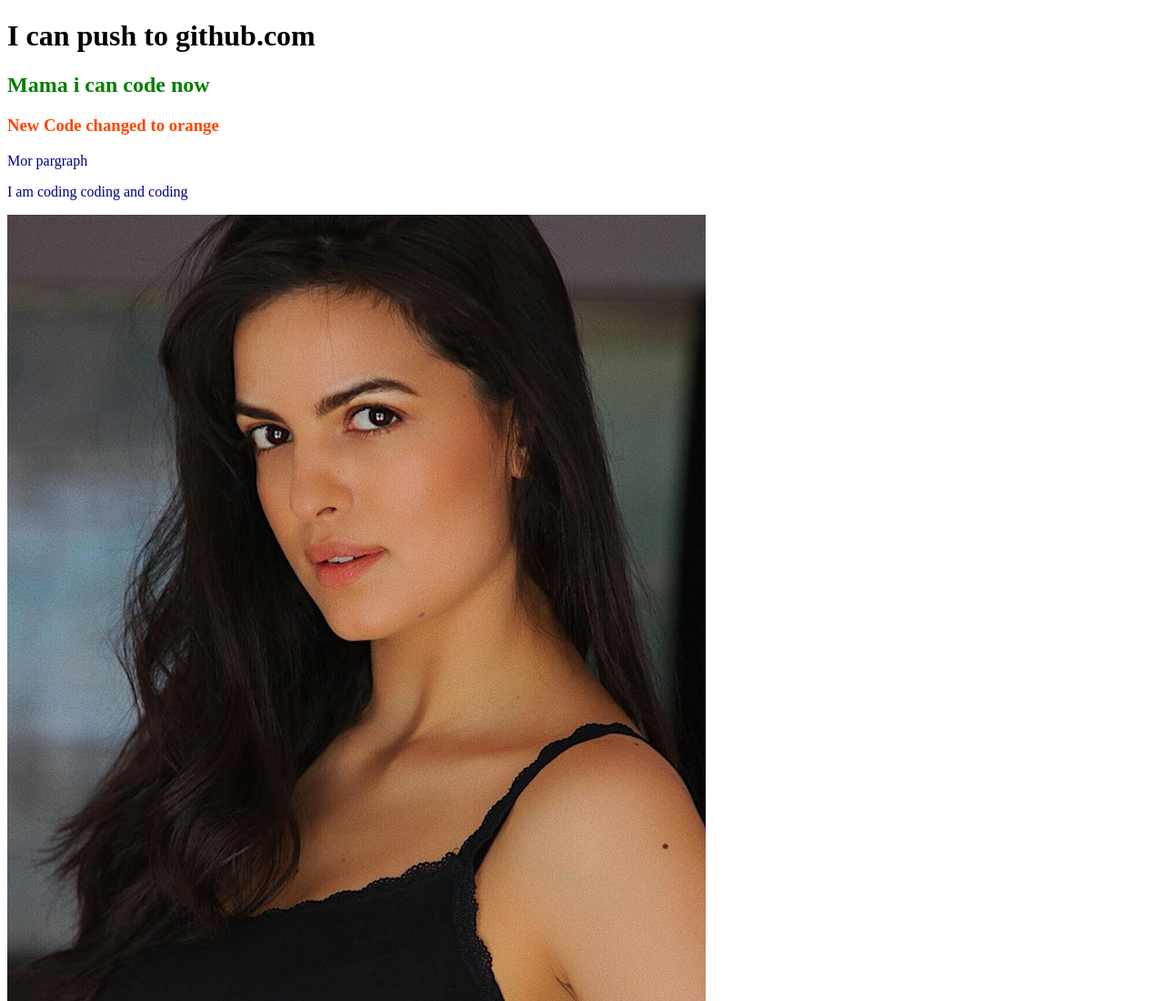
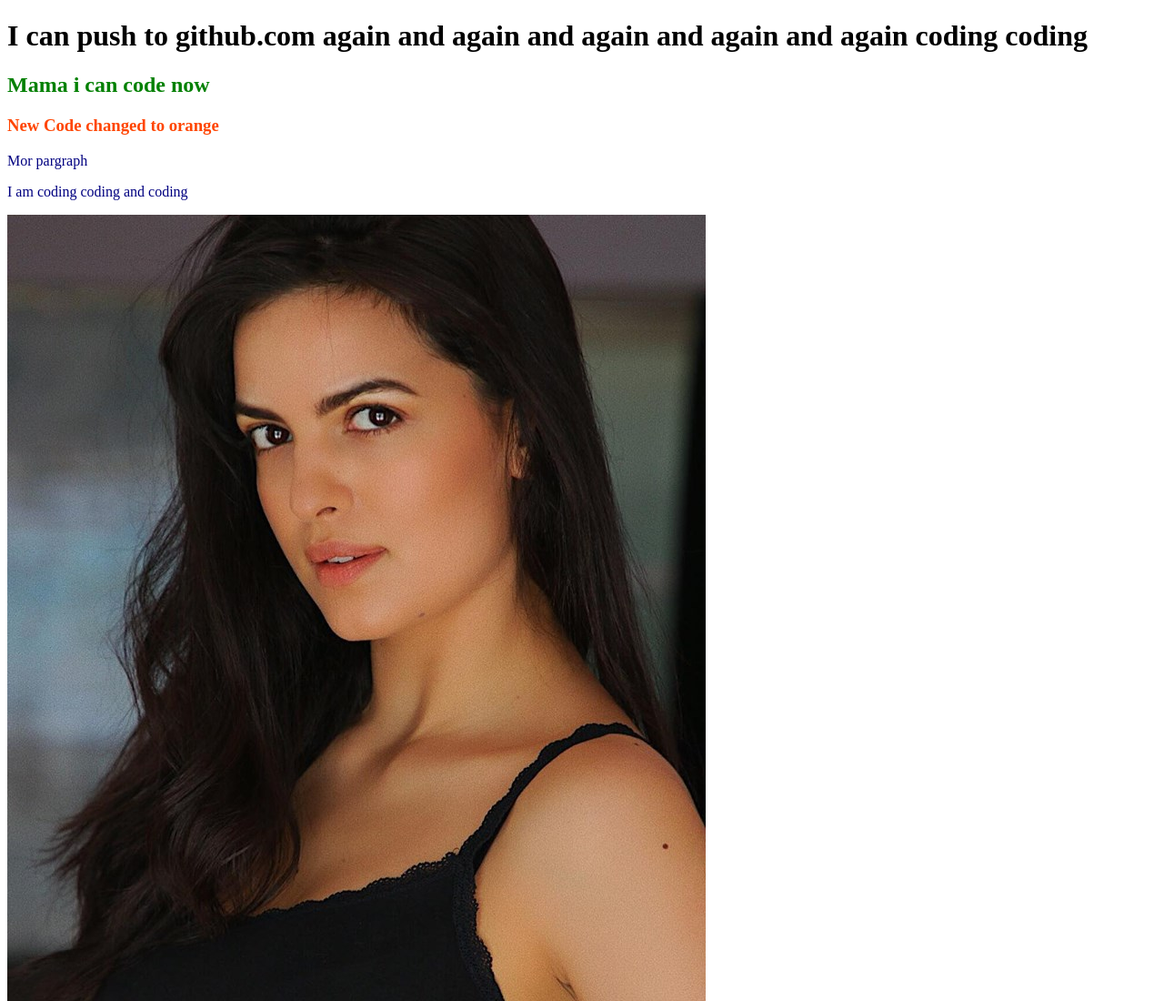
Before and after one commit to rimonhossain12/my-second-repo, a plain HTML site: page index.html in a window 1280 px wide. Shown: the top 1100 px of the page at 91% size. Drawn offline with Linux system fonts and the light colour scheme.

Commit message:
header messages added

```diff
--- a/index.html
+++ b/index.html
@@ -8,7 +8,7 @@
     <link rel="stylesheet" href="style.css">
 </head>
 <body>
-    <h1>I can push to github.com</h1>
+    <h1>I can push to github.com again and again and again and again and again coding coding</h1>
     <h2>Mama i can code now</h2>
     <h3>New Code changed to orange</h3>
     <p>Mor pargraph</p>
```
